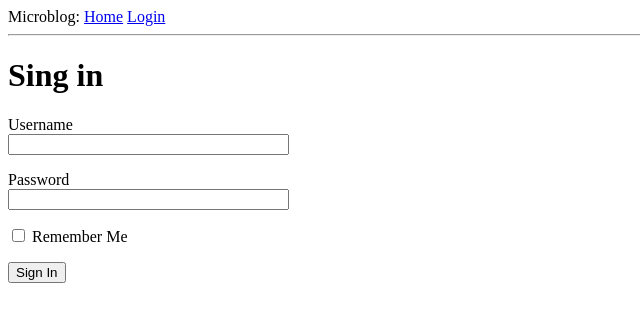
After one commit to Nailheart/microblog, a Flask app: template app/templates/login.html in a window 1280 px wide. The commit adds this page. Shown: the top 322 px of the page, without its empty margins (0-640 px from the left). Run offline with Flask 2, Linux system fonts and the light colour scheme; the template is opened without the code that fills it: values that come from a table or form of the project are taken from there, others are empty.

Commit message:
Работа с формами

```diff
--- a/app/__init__.py
+++ b/app/__init__.py
@@ -1,5 +1,7 @@
 from flask import Flask
+from config import Config
 
 app = Flask(__name__)
+app.config.from_object(Config)
 
-from app import routes
+from app import views
--- /dev/null
+++ b/app/forms.py
@@ -0,0 +1,10 @@
+from flask_wtf import FlaskForm
+from wtforms import StringField, PasswordField, BooleanField, SubmitField
+from wtforms.validators import DataRequired
+
+
+class LoginForm(FlaskForm):
+    username = StringField('Username', validators=[DataRequired()])
+    password = PasswordField('Password', validators=[DataRequired()])
+    remember_me = BooleanField('Remember Me')
+    submit = SubmitField('Sign In')
--- a/app/templates/base.html
+++ b/app/templates/base.html
@@ -7,8 +7,22 @@
     {% endif %}
   </head>
   <body>
-    <div>Microblog: <a href="/index">Home</a></div>
+    <div>
+      Microblog:
+      <a href="{{ url_for('index') }}">Home</a>
+      <a href="{{ url_for('login') }}">Login</a>
+    </div>
     <hr>
+    {% with messages = get_flashed_messages() %}
+      {% if messages %}
+        <ul>
+          {% for message in messages %}
+            <li>{{ message }}</li>
+          {% endfor %}
+        </ul>
+      {% endif %}
+    {% endwith %}
+
     {% block content %}{% endblock %}
   </body>
 </html>
--- /dev/null
+++ b/app/templates/login.html
@@ -0,0 +1,28 @@
+{% extends "base.html" %}
+
+{% block content %}
+  <h1>Sing in</h1>
+
+  <form action="" method="post" novalidate>
+    {{ form.hidden_tag() }}
+
+    <p>
+      {{ form.username.label }}<br>
+      {{ form.username(size=32) }}<br>
+
+      {% for error in form.username.errors %}
+        <span style="color: red;">[{{ error }}]</span>
+      {% endfor %}
+    </p>
+    <p>
+        {{ form.password.label }}<br>
+        {{ form.password(size=32) }}<br>
+
+        {% for error in form.password.errors %}
+          <span style="color: red;">[{{ error }}]</span>
+        {% endfor %}
+    </p>
+    <p>{{ form.remember_me() }} {{ form.remember_me.label }}</p>
+    <p>{{ form.submit() }}</p>
+  </form>
+{% endblock %}
--- /dev/null
+++ b/config.py
@@ -0,0 +1,4 @@
+import os
+
+class Config(object):
+    SECRET_KEY = os.environ.get('SECRET_KEY') or 'you-will-never-guess'
```
